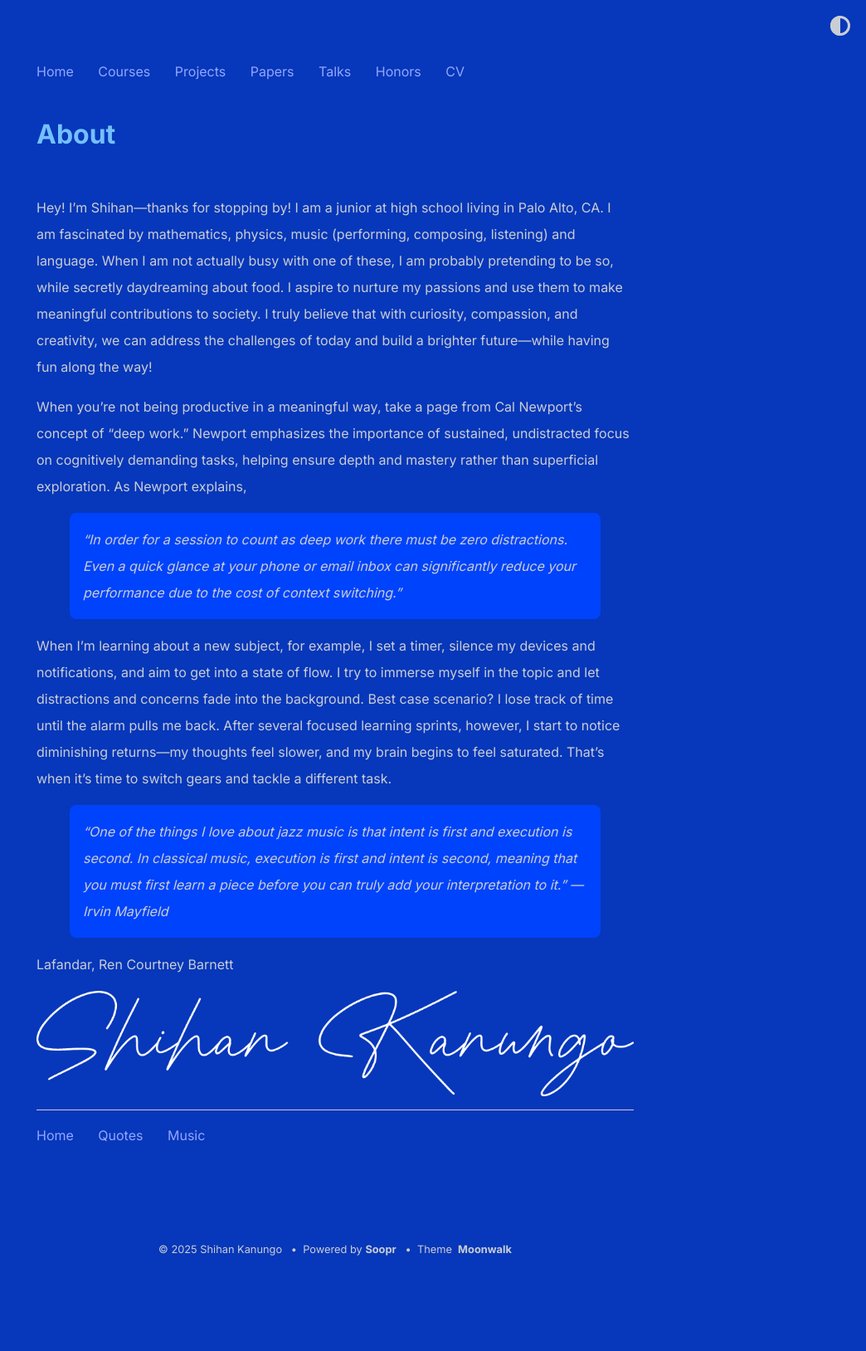
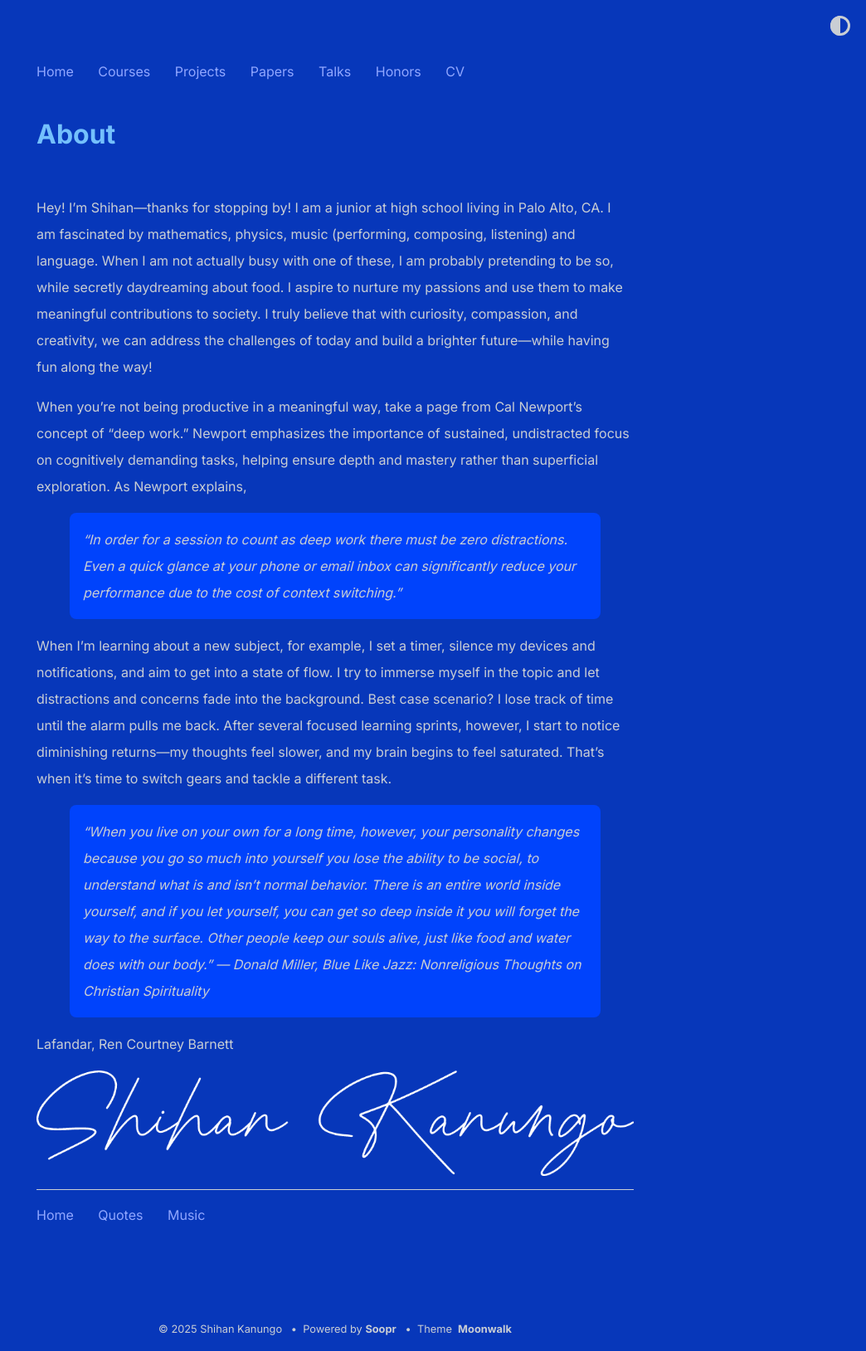
Before and after one commit to shihankanungo/shihankanungo.github.io, a Jekyll site: the page built from about.md, in a window 1280 px wide. Shown: the whole page at 83% size, without its empty margins (236-1280 px from the left). Built offline with Jekyll 4.4.1, drawn with Linux system fonts in a browser that asks for light colours; before the commit the page ends 1532 px from its top, so only the background shows below that.

Commit message:
Update about.md

```diff
--- a/about.md
+++ b/about.md
@@ -11,7 +11,7 @@ When you're not being productive in a meaningful way, take a page from Cal Newpo
 
 When I’m learning about a new subject, for example, I set a timer, silence my devices and notifications, and aim to get into a state of flow. I try to immerse myself in the topic and let distractions and concerns fade into the background. Best case scenario? I lose track of time until the alarm pulls me back. After several focused learning sprints, however, I start to notice diminishing returns—my thoughts feel slower, and my brain begins to feel saturated. That’s when it’s time to switch gears and tackle a different task.
 
-> "One of the things I love about jazz music is that intent is first and execution is second. In classical music, execution is first and intent is second, meaning that you must first learn a piece before you can truly add your interpretation to it." --- Irvin Mayfield
+> "When you live on your own for a long time, however, your personality changes because you go so much into yourself you lose the ability to be social, to understand what is and isn't normal behavior. There is an entire world inside yourself, and if you let yourself, you can get so deep inside it you will forget the way to the surface. Other people keep our souls alive, just like food and water does with our body." --- Donald Miller, <i>Blue Like Jazz: Nonreligious Thoughts on Christian Spirituality</i>
 
 
 
```
